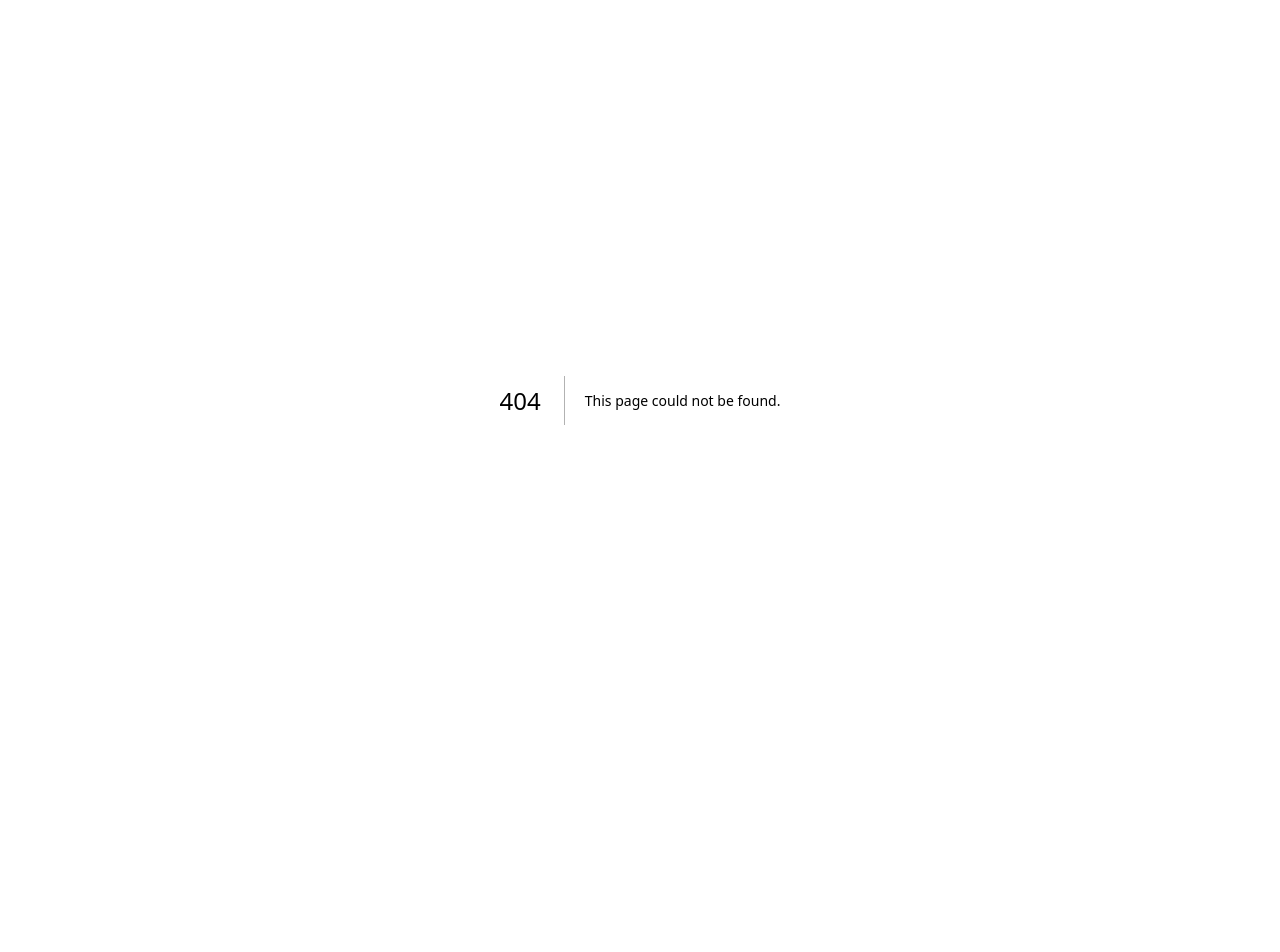
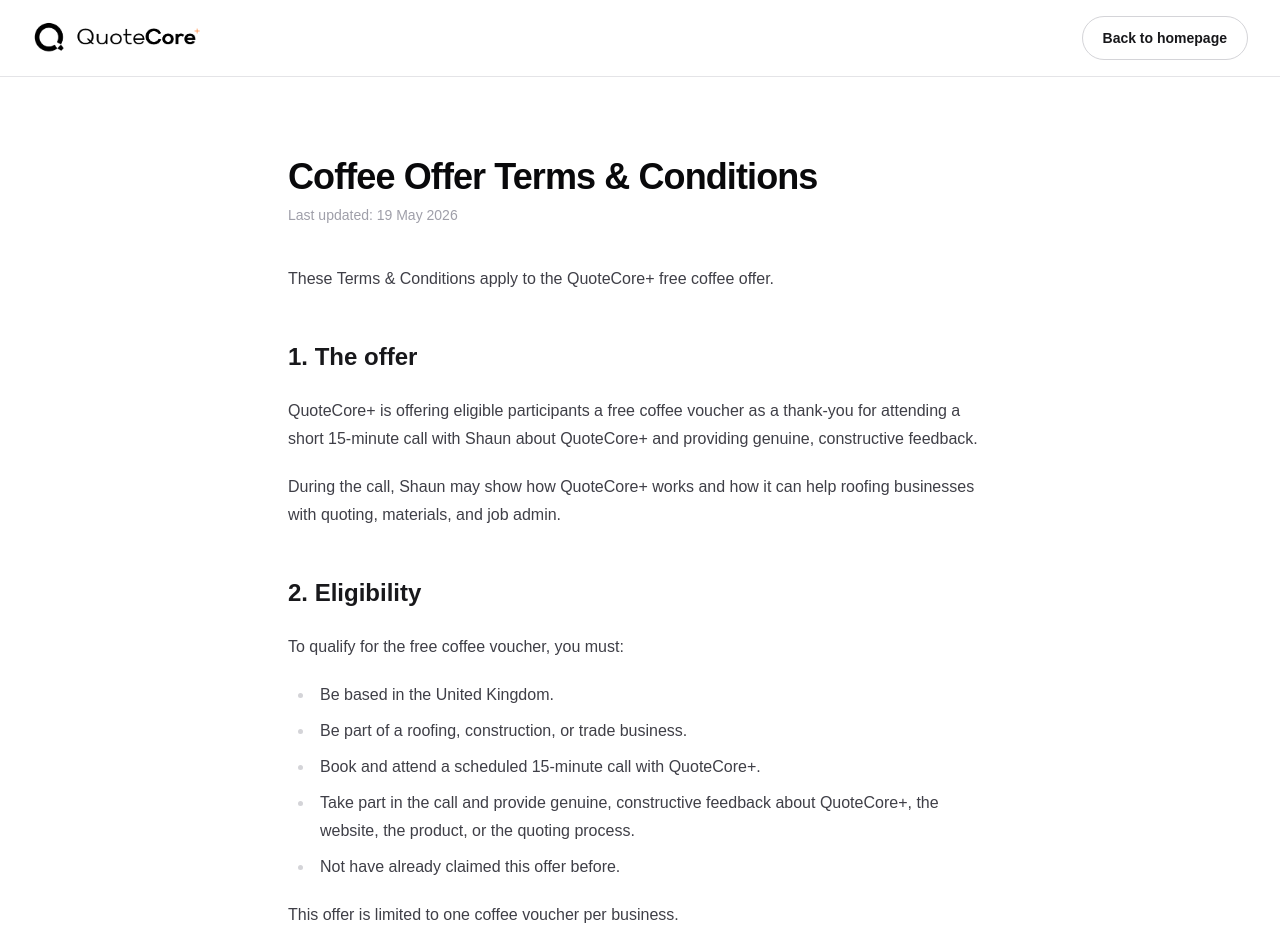
Before and after one commit to barrytheai/quotecore, a Next.js app: page /coffee-terms in a window 1280 px wide. Before the commit this address had no page. Shown: the top 952 px of the page. Before the commit the page ends 800 px from the top, so only its background shows below. Built offline with nearby package versions, Linux system fonts and the light colour scheme.

Commit message:
feat: coffee popup (5s delay), T&C page at /coffee-terms

```diff
--- /dev/null
+++ b/app/coffee-terms/page.tsx
@@ -0,0 +1,84 @@
+import type { Metadata } from "next";
+
+export const metadata: Metadata = {
+  title: "Coffee Offer Terms & Conditions | QuoteCore+",
+  description: "Terms and conditions for the QuoteCore+ free coffee offer.",
+};
+
+export default function CoffeeTermsPage() {
+  return (
+    <main className="min-h-screen bg-white text-zinc-950">
+      <header className="sticky top-0 z-50 border-b border-zinc-200 bg-white">
+        <div className="mx-auto flex max-w-7xl items-center justify-between px-6 py-4 lg:px-8">
+          <a href="/" className="flex items-center gap-3">
+            <img src="/MainQCP.png" alt="QuoteCore+" className="h-10 w-auto" />
+          </a>
+          <a href="/" className="inline-flex h-11 items-center justify-center rounded-full border border-zinc-300 bg-white px-5 py-2.5 text-sm font-semibold text-zinc-900 transition-colors hover:bg-zinc-50">
+            Back to homepage
+          </a>
+        </div>
+      </header>
+
+      <div className="mx-auto max-w-3xl px-6 py-20 lg:px-8">
+        <h1 className="text-4xl font-semibold tracking-tight">Coffee Offer Terms & Conditions</h1>
+        <p className="mt-2 text-sm text-zinc-400">Last updated: 19 May 2026</p>
+
+        <div className="prose prose-zinc mt-10 max-w-none">
+          <p>These Terms & Conditions apply to the QuoteCore+ free coffee offer.</p>
+
+          <h2>1. The offer</h2>
+          <p>QuoteCore+ is offering eligible participants a free coffee voucher as a thank-you for attending a short 15-minute call with Shaun about QuoteCore+ and providing genuine, constructive feedback.</p>
+          <p>During the call, Shaun may show how QuoteCore+ works and how it can help roofing businesses with quoting, materials, and job admin.</p>
+
+          <h2>2. Eligibility</h2>
+          <p>To qualify for the free coffee voucher, you must:</p>
+          <ul>
+            <li>Be based in the United Kingdom.</li>
+            <li>Be part of a roofing, construction, or trade business.</li>
+            <li>Book and attend a scheduled 15-minute call with QuoteCore+.</li>
+            <li>Take part in the call and provide genuine, constructive feedback about QuoteCore+, the website, the product, or the quoting process.</li>
+            <li>Not have already claimed this offer before.</li>
+          </ul>
+          <p>This offer is limited to one coffee voucher per business.</p>
+
+          <h2>3. Feedback requirement</h2>
+          <p>The coffee voucher is offered in exchange for attending the call and providing genuine, constructive feedback.</p>
+          <p>Feedback may include comments on what looks useful, what could be improved, what feels unclear, what would or would not help your business, or what features you would expect from quoting software.</p>
+          <p>Feedback does not need to be positive. Honest negative feedback still qualifies, provided it is genuine and given in good faith.</p>
+
+          <h2>4. No purchase required</h2>
+          <p>No purchase is required to claim the coffee voucher.</p>
+          <p>You do not need to sign up for QuoteCore+, start a free trial, or become a paying customer to receive the voucher.</p>
+
+          <h2>5. Receiving the voucher</h2>
+          <p>The coffee voucher will be sent after the completed call and feedback has been provided, using the contact details provided when booking.</p>
+          <p>QuoteCore+ will aim to send the voucher within a reasonable time after the call has taken place.</p>
+
+          <h2>6. Offer limitations</h2>
+          <p>QuoteCore+ reserves the right to refuse or withhold the voucher if:</p>
+          <ul>
+            <li>The participant does not attend the scheduled call.</li>
+            <li>The participant does not provide genuine feedback during the call.</li>
+            <li>The booking appears to be fake, duplicated, or made in bad faith.</li>
+            <li>The participant is not part of an eligible business.</li>
+            <li>The offer has already been claimed by the same person or business.</li>
+            <li>The offer is being misused.</li>
+          </ul>
+          <p>The offer is subject to availability and may be withdrawn, paused, or amended at any time.</p>
+
+          <h2>7. Voucher provider</h2>
+          <p>The coffee voucher may be provided through a third-party voucher provider or coffee retailer.</p>
+          <p>QuoteCore+ is not responsible for any third-party voucher terms, expiry dates, technical issues, or restrictions set by the voucher provider.</p>
+          <p>This offer is not sponsored, endorsed, or administered by any coffee retailer unless clearly stated.</p>
+
+          <h2>8. Changes to the offer</h2>
+          <p>QuoteCore+ may update these Terms & Conditions from time to time.</p>
+          <p>Any changes will apply from the date they are published on this page.</p>
+
+          <h2>9. Contact</h2>
+          <p>For questions about this offer, please contact QuoteCore+ through the contact details provided on our website.</p>
+        </div>
+      </div>
+    </main>
+  );
+}
--- a/app/page.tsx
+++ b/app/page.tsx
@@ -1,6 +1,7 @@
 "use client";
 
 import { useEffect, useRef, useState } from "react";
+import CoffeePopup from "@/components/CoffeePopup";
 
 export default function HomePage() {
   const videoRef = useRef<HTMLVideoElement | null>(null);
@@ -626,6 +627,7 @@ export default function HomePage() {
         </div>
       )}
 
+      <CoffeePopup />
       <style>{`
         .brand-wordmark {
           white-space: nowrap;
--- /dev/null
+++ b/components/CoffeePopup.tsx
@@ -0,0 +1,83 @@
+"use client";
+
+import { useEffect, useState } from "react";
+
+export default function CoffeePopup() {
+  const [visible, setVisible] = useState(false);
+  const [dismissed, setDismissed] = useState(false);
+
+  useEffect(() => {
+    // Don't show if already dismissed this session
+    if (sessionStorage.getItem("coffee-popup-dismissed")) return;
+
+    const timer = setTimeout(() => setVisible(true), 5000);
+    return () => clearTimeout(timer);
+  }, []);
+
+  const dismiss = () => {
+    setVisible(false);
+    setDismissed(true);
+    sessionStorage.setItem("coffee-popup-dismissed", "1");
+  };
+
+  if (!visible || dismissed) return null;
+
+  return (
+    <>
+      {/* Backdrop */}
+      <div
+        className="fixed inset-0 z-50 bg-black/40 backdrop-blur-sm"
+        onClick={dismiss}
+      />
+
+      {/* Popup */}
+      <div className="fixed inset-x-4 bottom-6 z-50 mx-auto max-w-md rounded-2xl bg-white shadow-2xl ring-1 ring-zinc-200 sm:inset-x-auto sm:right-6 sm:left-auto sm:w-[420px]">
+        {/* Coffee cup accent */}
+        <div className="rounded-t-2xl bg-[#FF6B35] px-6 py-4 text-white">
+          <div className="flex items-center gap-3">
+            <span className="text-3xl">☕</span>
+            <h2 className="text-xl font-semibold">Want a free coffee?</h2>
+          </div>
+        </div>
+
+        <div className="px-6 py-5">
+          <p className="text-zinc-600 leading-relaxed">
+            Give Shaun 15 minutes and he'll show you how QuoteCore+ helps roofers save hours every week on quoting, materials, and job admin.
+          </p>
+          <p className="mt-2 text-zinc-600 leading-relaxed">
+            Not convinced after the call? No worries - coffee's still on him.
+          </p>
+
+          <a
+            href="https://calendly.com/quote-core-info/15-minute-meeting"
+            target="_blank"
+            rel="noopener noreferrer"
+            onClick={dismiss}
+            className="mt-5 flex w-full items-center justify-center gap-2 rounded-full bg-[#FF6B35] px-6 py-3 text-sm font-semibold text-white transition-colors hover:bg-[#e85d2b]"
+          >
+            ☕ Book 15 min with Shaun
+          </a>
+
+          <p className="mt-3 text-center text-xs text-zinc-400">
+            Free coffee voucher sent after completed call. One per UK roofing business.{" "}
+            <a href="/coffee-terms" className="underline hover:text-zinc-600">
+              Terms & conditions apply.
+            </a>
+          </p>
+        </div>
+
+        {/* Close button */}
+        <button
+          type="button"
+          onClick={dismiss}
+          className="absolute right-4 top-4 flex h-7 w-7 items-center justify-center rounded-full bg-white/20 text-white transition-colors hover:bg-white/30"
+          aria-label="Close"
+        >
+          <svg viewBox="0 0 24 24" className="h-4 w-4" fill="none" stroke="currentColor" strokeWidth="2">
+            <path d="M18 6L6 18M6 6l12 12" />
+          </svg>
+        </button>
+      </div>
+    </>
+  );
+}
```
